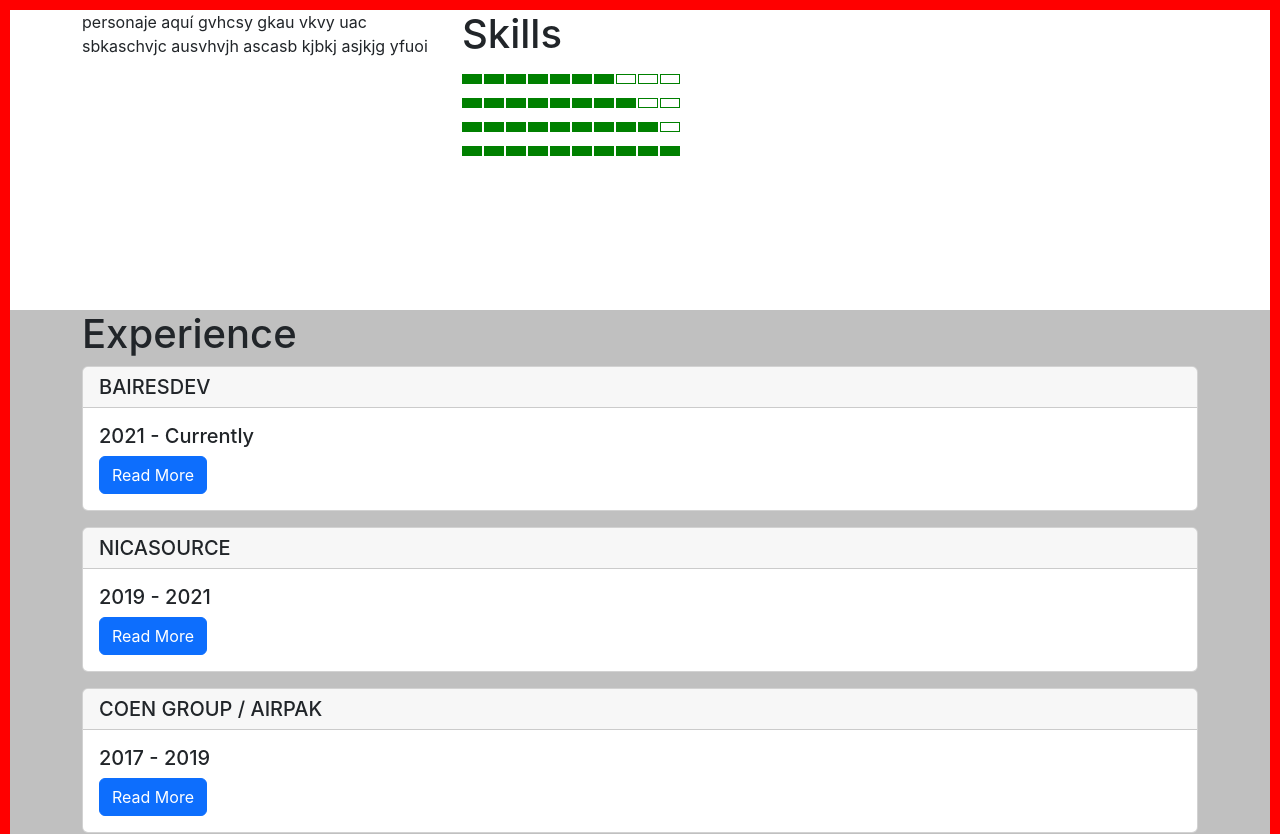
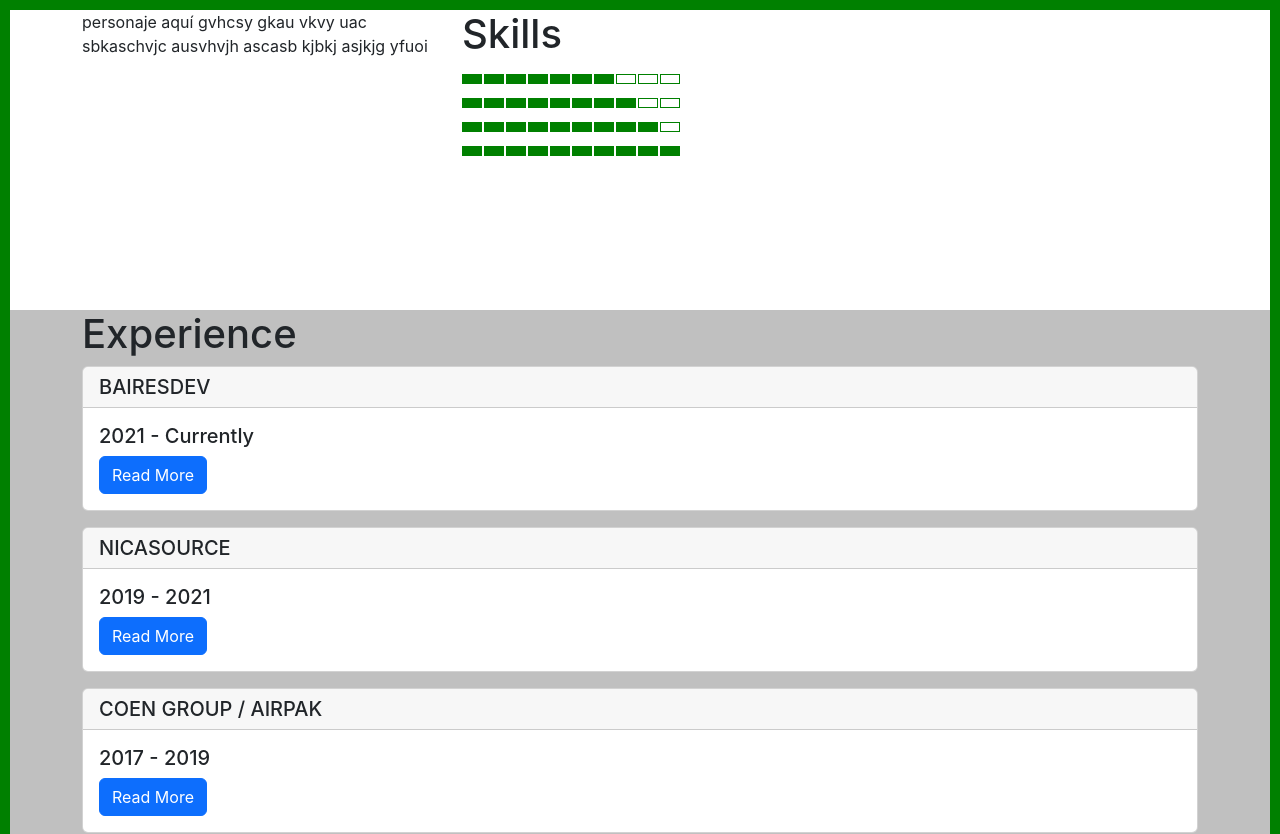
Before and after one commit to KornerStudio/portfolio, a React (Create React App) app: page / in a window 1280 px wide. Shown: the top 834 px of the page. Built offline with nearby package versions, Linux system fonts and the light colour scheme.

Commit message:
Change color

```diff
--- a/src/App.js
+++ b/src/App.js
@@ -2,7 +2,7 @@
 
 function App() {
   return (
-    <div className="App" style={{ border: '10px solid red' }}>
+    <div className="App" style={{ border: '10px solid green' }}>
       <HomePage/>
     </div>
   );
```
